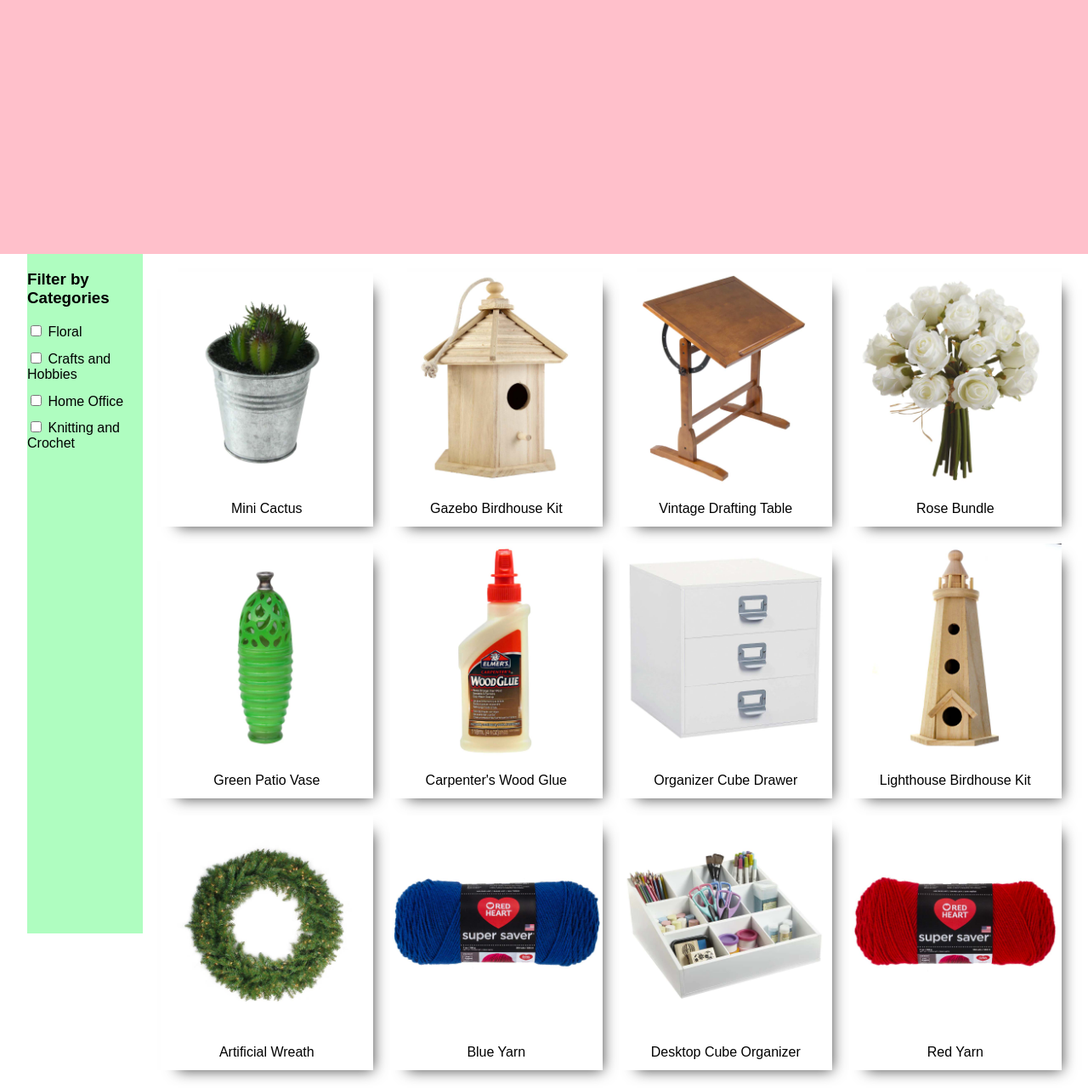
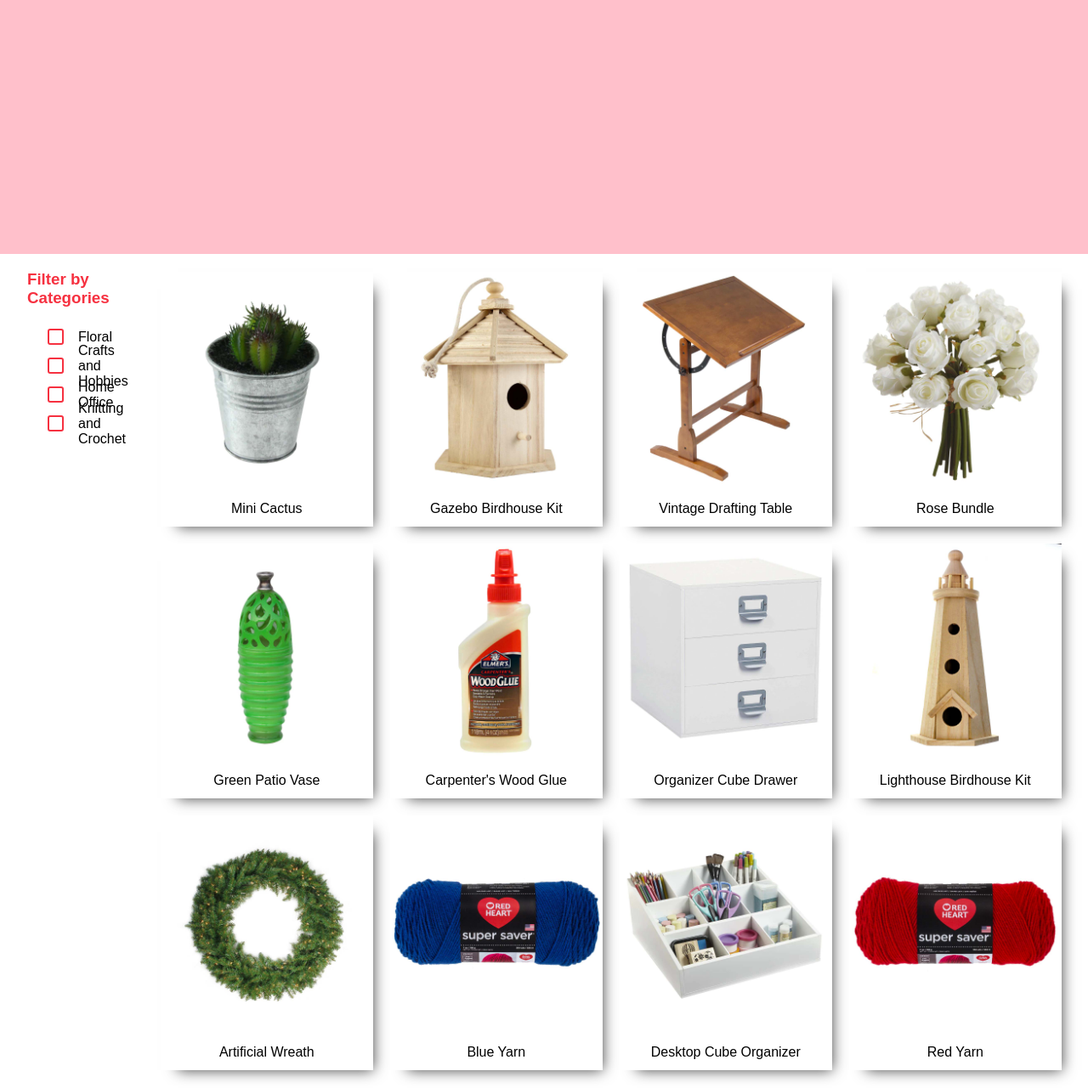
Before and after one commit to gzubatov/INF124, a PHP site: page / in a window 1280 px wide. Shown: the part 75-1356 px from the top of the page at 85% size. Run offline with PHP 8.4, Linux system fonts and the light colour scheme.

Commit message:
Add new styling to filter checkboxes

```diff
--- a/css/index.css
+++ b/css/index.css
@@ -17,13 +17,98 @@
 .filter {
 	display: grid;
 	grid-template-columns: 1fr;
-	row-gap: 10%;
 }
 
 .filterblock {
-	background-color: rgb(175, 253, 192);
 	height: 100vh;
 }
+
+.filterblock h3 {
+	color: #f63140;
+}
+
+.filter {
+	margin-left: 20px;
+	margin-right: 20px;
+}
+
+/* This code is for changing the style of the filter checkboxes */
+/* Comes from W3 Schools: https://www.w3schools.com/howto/howto_css_custom_checkbox.asp */
+.checkbox {
+	width: 100%;
+	position: relative;
+	display: block;
+}
+
+.checkbox span {
+	color: black;
+}
+
+.checkbox input[type="checkbox"] {
+	width: auto;
+	opacity: 0.00000001;
+	position: absolute;
+	left: 0;
+	margin-left: -20px;
+}
+.checkbox label {
+	position: relative;
+}
+.checkbox label:before {
+	content: '';
+	position: absolute;
+	left: 0;
+	top: 3px;
+	margin: 4px;
+	width: 15px;
+	height: 15px;
+	transition: transform 0.28s ease;
+	border-radius: 3px;
+	border: 2px solid #f63140;
+}
+.checkbox label:after {
+	content: '';
+	display: block;
+	width: 10px;
+	height: 5px;
+	border-bottom: 2px solid #f63140;
+	border-left: 2px solid #f63140;
+	-webkit-transform: rotate(-45deg) scale(0);
+	transform: rotate(-45deg) scale(0);
+	transition: transform ease 0.25s;
+	will-change: transform;
+	position: absolute;
+	top: 12px;
+	left: 8px;
+}
+.checkbox input[type="checkbox"]:checked ~ label::before {
+	color: #f63140;
+}
+
+.checkbox input[type="checkbox"]:checked ~ label::after {
+	-webkit-transform: rotate(-45deg) scale(1);
+	transform: rotate(-45deg) scale(1);
+}
+
+.checkbox label {
+	min-height: 34px;
+	display: block;
+	padding-left: 40px;
+	margin-bottom: 0;
+	font-weight: normal;
+	cursor: pointer;
+}
+.checkbox label span {
+	position: absolute;
+	top: 50%;
+	-webkit-transform: translateY(-50%);
+	transform: translateY(-50%);
+}
+.checkbox input[type="checkbox"]:focus + label::before {
+	outline: 0;
+}
+
+/* END code for changing the style of the filter checkboxes */
 
 /* table */
 .table {
--- a/index.html
+++ b/index.html
@@ -51,21 +51,21 @@ Swan Toma	    sktoma@uci.edu
         <h3>Filter by Categories</h3>
 
         <div class="filter">
-          <div>
+          <div class="checkbox">
             <input type="checkbox" id="floral" name="filter" //>
-            <label for="floral">Floral</label>
+            <label for="floral"><span>Floral</span></label>
           </div>
-          <div>
+          <div class="checkbox">
             <input type="checkbox" id="crafts-hobbies" name="filter" //>
-            <label for="filter2">Crafts and Hobbies</label>
+            <label for="crafts-hobbies"><span>Crafts and Hobbies</span></label>
           </div>
-          <div>
+          <div class="checkbox">
             <input type="checkbox" id="home-office" name="filter" //>
-            <label for="home-office">Home Office</label>
+            <label for="home-office"><span>Home Office</span></label>
           </div>
-          <div>
+          <div class="checkbox">
             <input type="checkbox" id="knitting-crochet" name="filter" />
-            <label for="filter4">Knitting and Crochet</label>
+            <label for="knitting-crochet"><span>Knitting and Crochet</span></label>
           </div>
         </div>
       </div>
```
